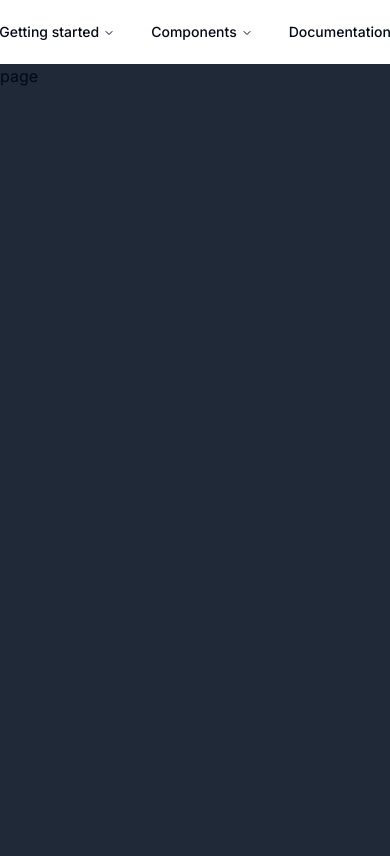
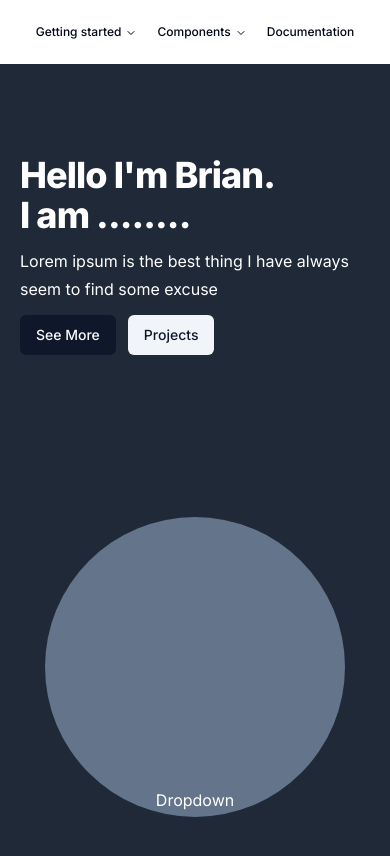
Before and after one commit to abbbringu/Personal-website, a Next.js app in the folder websitev2/: page / in a window 390 px wide. Shown: the top 856 px of the page. Built offline with nearby package versions, Linux system fonts and the light colour scheme.

Commit message:
Here section template

```diff
--- a/websitev2/app/globals.css
+++ b/websitev2/app/globals.css
@@ -73,6 +73,14 @@
     @apply border-border;
   }
   body {
-    @apply bg-background text-foreground;
+    @apply bg-background text-white;
   }
 }
+
+h1 {
+  @apply scroll-m-20 text-4xl font-extrabold tracking-tight lg:text-5xl;
+}
+
+p {
+  @apply leading-7 [&:not(:first-child)]:mt-6;
+}
--- a/websitev2/app/layout.tsx
+++ b/websitev2/app/layout.tsx
@@ -18,9 +18,10 @@ export default function RootLayout({
 }) {
   return (
     <html lang="en">
-      <body className={cn("bg-gray-800", inter.className)}>
+      <body className={cn("bg-gray-800 overflow-x-hidden", inter.className)}>
         <Navbar />
         {children}
+        <div className="h -30 w-full overflow-x-hidden"></div>
       </body>
     </html>
   );
--- a/websitev2/app/page.tsx
+++ b/websitev2/app/page.tsx
@@ -1,7 +1,12 @@
 import React from "react";
+import HeroSecion from "@/components/landingPage/heroSection";
 
 const page = () => {
-  return <div>page</div>;
+  return (
+    <div>
+      <HeroSecion />
+    </div>
+  );
 };
 
 export default page;
--- a/websitev2/components/Navigation.tsx
+++ b/websitev2/components/Navigation.tsx
@@ -58,7 +58,7 @@ const Navigation = () => {
         <NavigationMenuItem>
           <NavigationMenuTrigger>Getting started</NavigationMenuTrigger>
           <NavigationMenuContent>
-            <ul className="grid gap-3 p-6 md:w-[400px] lg:w-[500px] lg:grid-cols-[.75fr_1fr]">
+            <ul className="grid gap-3 p-6 md:w-[400px] lg:w-[500px] lg:grid-cols-[.75fr_1fr] ">
               <li className="row-span-3">
                 <NavigationMenuLink asChild>
                   <a
@@ -89,7 +89,7 @@ const Navigation = () => {
         <NavigationMenuItem>
           <NavigationMenuTrigger>Components</NavigationMenuTrigger>
           <NavigationMenuContent>
-            <ul className="grid w-[400px] gap-3 p-4 md:w-[500px] md:grid-cols-2 lg:w-[600px] ">
+            <ul className="grid w-[350px] gap-3 p-4 md:w-[500px] md:grid-cols-2 lg:w-[600px] ">
               {components.map((component) => (
                 <ListItem
                   key={component.title}
@@ -124,7 +124,7 @@ const ListItem = React.forwardRef<
         <a
           ref={ref}
           className={cn(
-            "block select-none space-y-1 rounded-md p-3 leading-none no-underline outline-none transition-colors hover:bg-accent hover:text-accent-foreground focus:bg-accent focus:text-accent-foreground",
+            "block select-none max-w-max space-y-1 rounded-md p-3 leading-none no-underline outline-none transition-colors hover:bg-accent hover:text-accent-foreground focus:bg-accent focus:text-accent-foreground",
             className
           )}
           {...props}
--- /dev/null
+++ b/websitev2/components/landingPage/heroSection.tsx
@@ -0,0 +1,34 @@
+import React from "react";
+import { Button } from "../ui/button";
+
+const HeroSecion = () => {
+  return (
+    <div className="first-letter:w-full h-[100vh] flex justify-center p-5">
+      <div className="max-w-7xl flex flex-col md:flex-row justify-around items-center gap-5">
+        <div className="absolute bottom-8">Dropdown</div>
+        {/* Text area */}
+        <div className="space-y-3">
+          <h1>
+            Hello I'm Brian. <br /> I am ........
+          </h1>
+          <p>
+            Lorem ipsum is the best thing I have always seem to find some excuse
+          </p>
+          {/* Button group */}
+          <div className="flex items-center gap-3">
+            <Button>See More</Button>
+            <Button type="button" variant="secondary">
+              Projects
+            </Button>
+          </div>
+        </div>
+        {/* Image area */}
+        <div>
+          <div className="w-[300px] h-[300px] bg-slate-500 rounded-full"></div>
+        </div>
+      </div>
+    </div>
+  );
+};
+
+export default HeroSecion;
--- a/websitev2/components/navbar.tsx
+++ b/websitev2/components/navbar.tsx
@@ -3,12 +3,14 @@ import Navigation from "./Navigation";
 
 const Navbar = () => {
   return (
-    <div className="w-full flex justify-center bg-white">
-      <div className="max-w-5xl w-full flex justify-center items-center backdrop-blur-sm p-3 rounded-full">
-        <div>
-          <Navigation />
+    <div className="w-full flex justify-center bg-white text-foreground ">
+      <nav>
+        <div className="max-w-5xl w-full flex justify-center items-center backdrop-blur-sm p-3 rounded-full">
+          <div>
+            <Navigation />
+          </div>
         </div>
-      </div>
+      </nav>
     </div>
   );
 };
--- a/websitev2/components/ui/navigation-menu.tsx
+++ b/websitev2/components/ui/navigation-menu.tsx
@@ -1,9 +1,9 @@
-import * as React from "react"
-import * as NavigationMenuPrimitive from "@radix-ui/react-navigation-menu"
-import { cva } from "class-variance-authority"
-import { ChevronDown } from "lucide-react"
+import * as React from "react";
+import * as NavigationMenuPrimitive from "@radix-ui/react-navigation-menu";
+import { cva } from "class-variance-authority";
+import { ChevronDown } from "lucide-react";
 
-import { cn } from "@/lib/utils"
+import { cn } from "@/lib/utils";
 
 const NavigationMenu = React.forwardRef<
   React.ElementRef<typeof NavigationMenuPrimitive.Root>,
@@ -20,8 +20,8 @@ const NavigationMenu = React.forwardRef<
     {children}
     <NavigationMenuViewport />
   </NavigationMenuPrimitive.Root>
-))
-NavigationMenu.displayName = NavigationMenuPrimitive.Root.displayName
+));
+NavigationMenu.displayName = NavigationMenuPrimitive.Root.displayName;
 
 const NavigationMenuList = React.forwardRef<
   React.ElementRef<typeof NavigationMenuPrimitive.List>,
@@ -35,14 +35,14 @@ const NavigationMenuList = React.forwardRef<
     )}
     {...props}
   />
-))
-NavigationMenuList.displayName = NavigationMenuPrimitive.List.displayName
+));
+NavigationMenuList.displayName = NavigationMenuPrimitive.List.displayName;
 
-const NavigationMenuItem = NavigationMenuPrimitive.Item
+const NavigationMenuItem = NavigationMenuPrimitive.Item;
 
 const navigationMenuTriggerStyle = cva(
-  "group inline-flex h-10 w-max items-center justify-center rounded-md bg-background px-4 py-2 text-sm font-medium transition-colors hover:bg-accent hover:text-accent-foreground focus:bg-accent focus:text-accent-foreground focus:outline-none disabled:pointer-events-none disabled:opacity-50 data-[active]:bg-accent/50 data-[state=open]:bg-accent/50"
-)
+  "group inline-flex h-10 w-max items-center justify-center rounded-md bg-background px-2 md:px-4 py-2 text-xs sm:text-sm font-medium transition-colors hover:bg-accent hover:text-accent-foreground focus:bg-accent focus:text-accent-foreground focus:outline-none disabled:pointer-events-none disabled:opacity-50 data-[active]:bg-accent/50 data-[state=open]:bg-accent/50"
+);
 
 const NavigationMenuTrigger = React.forwardRef<
   React.ElementRef<typeof NavigationMenuPrimitive.Trigger>,
@@ -59,8 +59,8 @@ const NavigationMenuTrigger = React.forwardRef<
       aria-hidden="true"
     />
   </NavigationMenuPrimitive.Trigger>
-))
-NavigationMenuTrigger.displayName = NavigationMenuPrimitive.Trigger.displayName
+));
+NavigationMenuTrigger.displayName = NavigationMenuPrimitive.Trigger.displayName;
 
 const NavigationMenuContent = React.forwardRef<
   React.ElementRef<typeof NavigationMenuPrimitive.Content>,
@@ -74,10 +74,10 @@ const NavigationMenuContent = React.forwardRef<
     )}
     {...props}
   />
-))
-NavigationMenuContent.displayName = NavigationMenuPrimitive.Content.displayName
+));
+NavigationMenuContent.displayName = NavigationMenuPrimitive.Content.displayName;
 
-const NavigationMenuLink = NavigationMenuPrimitive.Link
+const NavigationMenuLink = NavigationMenuPrimitive.Link;
 
 const NavigationMenuViewport = React.forwardRef<
   React.ElementRef<typeof NavigationMenuPrimitive.Viewport>,
@@ -93,9 +93,9 @@ const NavigationMenuViewport = React.forwardRef<
       {...props}
     />
   </div>
-))
+));
 NavigationMenuViewport.displayName =
-  NavigationMenuPrimitive.Viewport.displayName
+  NavigationMenuPrimitive.Viewport.displayName;
 
 const NavigationMenuIndicator = React.forwardRef<
   React.ElementRef<typeof NavigationMenuPrimitive.Indicator>,
@@ -111,9 +111,9 @@ const NavigationMenuIndicator = React.forwardRef<
   >
     <div className="relative top-[60%] h-2 w-2 rotate-45 rounded-tl-sm bg-border shadow-md" />
   </NavigationMenuPrimitive.Indicator>
-))
+));
 NavigationMenuIndicator.displayName =
-  NavigationMenuPrimitive.Indicator.displayName
+  NavigationMenuPrimitive.Indicator.displayName;
 
 export {
   navigationMenuTriggerStyle,
@@ -125,4 +125,4 @@ export {
   NavigationMenuLink,
   NavigationMenuIndicator,
   NavigationMenuViewport,
-}
+};
--- a/websitev2/package.json
+++ b/websitev2/package.json
@@ -24,6 +24,7 @@
     "postcss": "8.4.27",
     "react": "18.2.0",
     "react-dom": "18.2.0",
+    "react-particles": "^2.11.0",
     "tailwind-merge": "^1.14.0",
     "tailwindcss": "3.3.3",
     "tailwindcss-animate": "^1.0.6",
```
Also changed, not shown: 1 other file (tests, documents, lock files or other folders).
